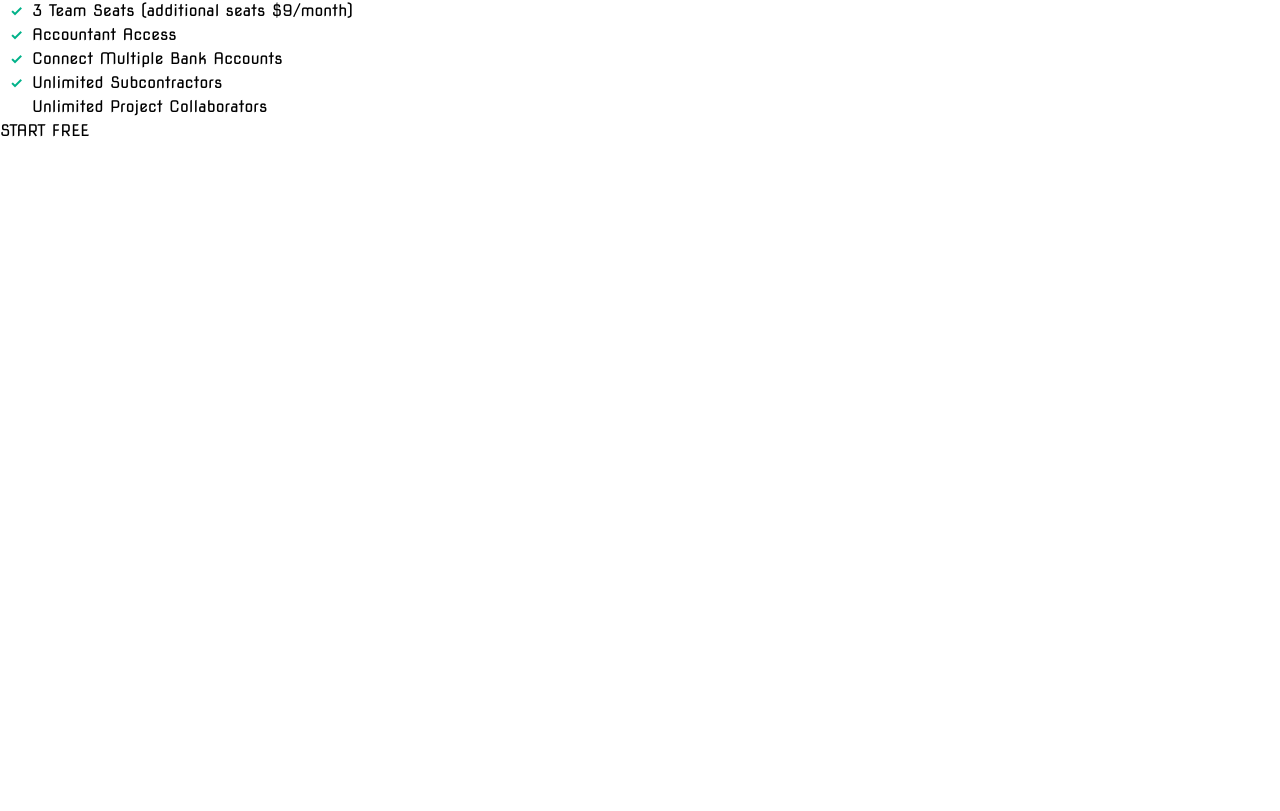
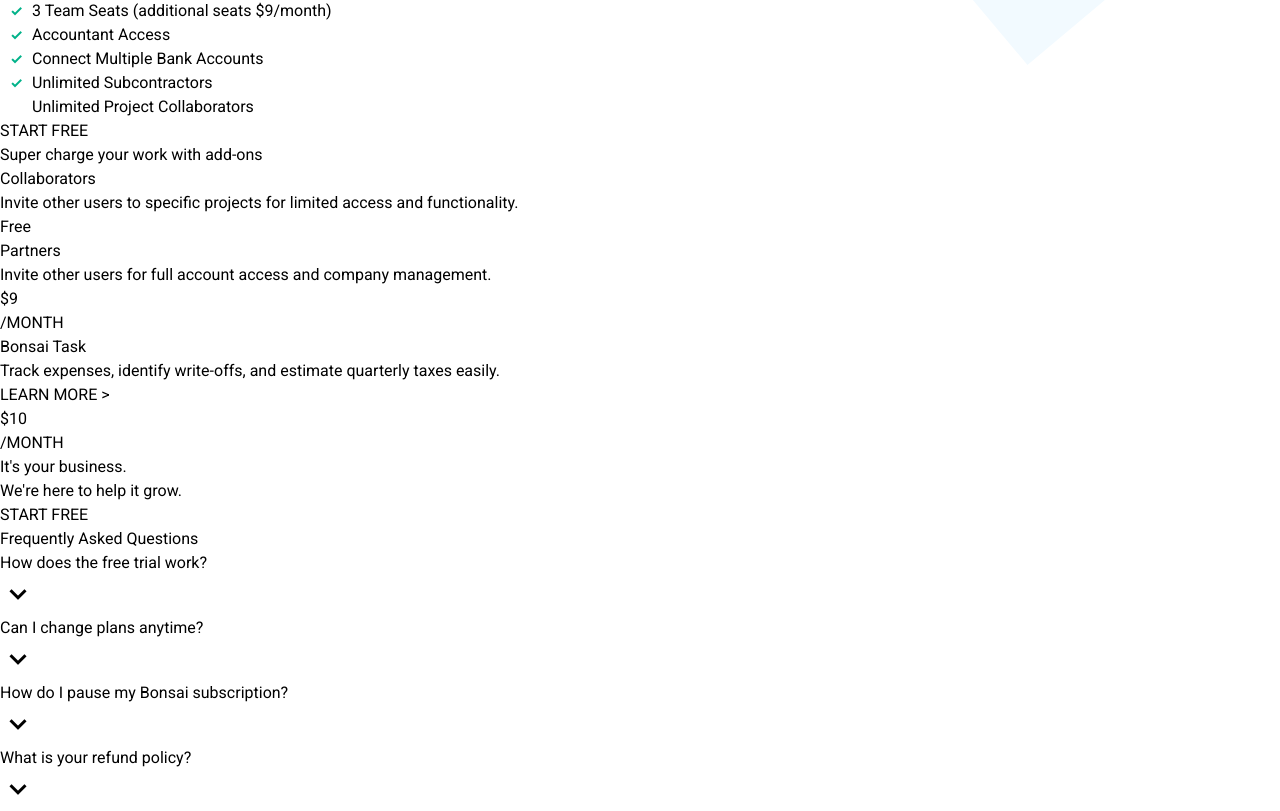
Before and after one commit to lilprof01/Bonsai, a React (Vite) app: page / in a window 1280 px wide. Shown: the part 1938-2749 px from the top of the page. Before the commit the page ends 2081 px from the top, so only its background shows below. Built offline with nearby package versions, Linux system fonts and the light colour scheme.

Commit message:
fix yearly render

```diff
--- /dev/null
+++ b/src/components/addon.jsx
@@ -0,0 +1,21 @@
+import React from 'react'
+
+const Addon = (props) => {
+  return (
+    <div className="flex justify-between align-middle items-center w-full sm:px-10 sm:py-12 bg-white rounded-lg">
+          <div className="flex flex-col justify-between align-middle items-start gap-1">
+            <h3 className="text-xl font-bold opacity-65">{props.title}</h3>
+            <p className="font-serif text-md opacity-65">
+              {props.text}
+            </p>
+            <a className="text-xs text-[#00b289]">{props.link}</a>
+          </div>
+          <div className="flex flex-col justify-middle align-middle items-center gap-2 pr-20">
+            <h3 className="text-4xl font-extrabold opacity-70">{props.price}</h3>
+            <h4 className="text-xs font-serif font-normal opacity-70">{props.per}</h4>
+          </div>
+        </div>
+  )
+}
+
+export default Addon
--- a/src/components/body.jsx
+++ b/src/components/body.jsx
@@ -1,5 +1,7 @@
 import React from "react";
 import Card from "./card";
+import Addon from "./addon";
+import Faq from "./faq";
 
 const Body = () => {
   return (
@@ -8,13 +10,13 @@
         <div className="sm:text-3xl">PLANS & PRICING</div>
         <div className="flex align-middle items-center justify-between gap-8">
           <h3>MONTHLY</h3>
-          <div className="relative w-14 h-8 bg-[#00b289] rounded-3xl flex align-middle items-center px-1">
-            <div className="absolute w-7 h-7 bg-white rounded-full"></div>
+          <div className="relative w-14 h-8 bg-[#00b289] rounded-3xl flex align-middle items-center px-1 hover:cursor-pointer">
+            <div className="absolute w-7 h-7 bg-white rounded-full hover:cursor-pointer"></div>
           </div>
           <h3>YEARLY</h3>
         </div>
       </div>
-      <div className="flex sm:flex-row flex-col justify-between gap-5 sm:p-6 z-10 w-full bg-[red]">
+      <div className="flex sm:flex-row flex-col justify-between gap-5 sm:p-0 p-6 z-10 w-full">
         <Card
           title="Starter"
           text="Ideal for freelancers and contractors just starting out."
@@ -62,6 +64,39 @@
           l9="Unlimited Project Collaborators"
         />
       </div>
+
+      <div className="w-full flex flex-col justify-between align-middle items-center gap-3 sm:py-12">
+        <h2 className="text-3xl p-8 opacity-80">
+          Super charge your work with add-ons
+        </h2>
+        <Addon
+          title="Collaborators"
+          text="Invite other users to specific projects for limited access and
+              functionality."
+          price={"Free"}
+        />
+        <Addon
+          title="Partners"
+          text="Invite other users for full account access and company management."
+          price={"$9"}
+          per="/MONTH"
+        />
+        <Addon
+          title="Bonsai Task"
+          text="Track expenses, identify write-offs, and estimate quarterly taxes easily."
+          price={"$10"}
+          link="LEARN MORE &gt;"
+          per="/MONTH"
+        />
+      </div>
+      <div className="p-14 flex justify-between align-middle items-center w-5/6 mx-auto bg-[#f2faff] rounded-xl mb-12">
+        <div className="flex flex-col justify-between align-middle items-start gap-2">
+          <p className="text-4xl opacity-65">It's <span className="opacity-100 text-[#00b289]">your</span> business.</p>
+          <p className="text-4xl opacity-65">We're here to help it grow.</p>
+        </div>
+        <button className="px-6 py-3 rounded-lg bg-[#00b289] text-white">START FREE</button>
+      </div>
+      <Faq />
     </div>
   );
 };
--- a/src/components/card.jsx
+++ b/src/components/card.jsx
@@ -2,7 +2,7 @@
 
 const Card = (props) => {
   return (
-    <div className="z-10 border border-[#f5f5f5] flex flex-col justify-start gap-9 items-center py-16 px-8 bg-white shadow-md rounded-md popular w-full">
+    <div className="z-10 border border-[#00000043] flex flex-col justify-start gap-9 items-center py-16 px-8 bg-white shadow-md rounded-md popular w-full">
       <div className="border-b-2 py-4 border-b-[#00b289]">
         <div className="sm:text-2xl mb-3">{props.title}</div>
         <div className="font-serif font-light opacity-65 text-sm">{props.text}</div>
--- /dev/null
+++ b/src/components/faq.jsx
@@ -0,0 +1,32 @@
+import React from 'react';
+import"boxicons";
+
+const Faq = (props) => {
+  return (
+    <div className='w-full'>
+      <div className='flex flex-col justify-middle align-middle items-center gap-3 px-40'>
+        <h2 className='text-3xl text-[#00b289]'>Frequently Asked Questions</h2>
+        <div className='w-full flex flex-col justify-between items-center align-middle gap-3 font-serif'>
+          <div className='flex justify-between align-middle items-center w-full'>
+            <p className='text-2xl font-semibold opacity-75'>How does the free trial work?</p>
+            <i className="bx bx-md bx-chevron-down"></i>
+          </div>
+          <div className='flex justify-between align-middle items-center w-full'>
+            <p className='text-2xl font-semibold opacity-75'>Can I change plans anytime?</p>
+            <i className="bx bx-md bx-chevron-down"></i>
+          </div>
+          <div className='flex justify-between align-middle items-center w-full'>
+            <p className='text-2xl font-semibold opacity-75'>How do I pause my Bonsai subscription?</p>
+            <i className="bx bx-md bx-chevron-down"></i>
+          </div>
+          <div className='flex justify-between align-middle items-center w-full'>
+            <p className='text-2xl font-semibold opacity-75'>What is your refund policy?</p>
+            <i className="bx bx-md bx-chevron-down"></i>
+          </div>
+        </div>
+      </div>
+    </div>
+  )
+}
+
+export default Faq;
--- a/src/index.css
+++ b/src/index.css
@@ -1,11 +1,11 @@
-@import url('https://fonts.googleapis.com/css2?family=Nova+Square&display=swap');
+@import url('https://fonts.googleapis.com/css2?family=Roboto:ital,wght@0,100..900;1,100..900&display=swap');
 
 @tailwind base;
 @tailwind components;
 @tailwind utilities;
 
 body, html {
-  font-family: 'Nova Square', cursive;
+  font-family: 'Roboto', cursive;
 }
 
 .right{
```
